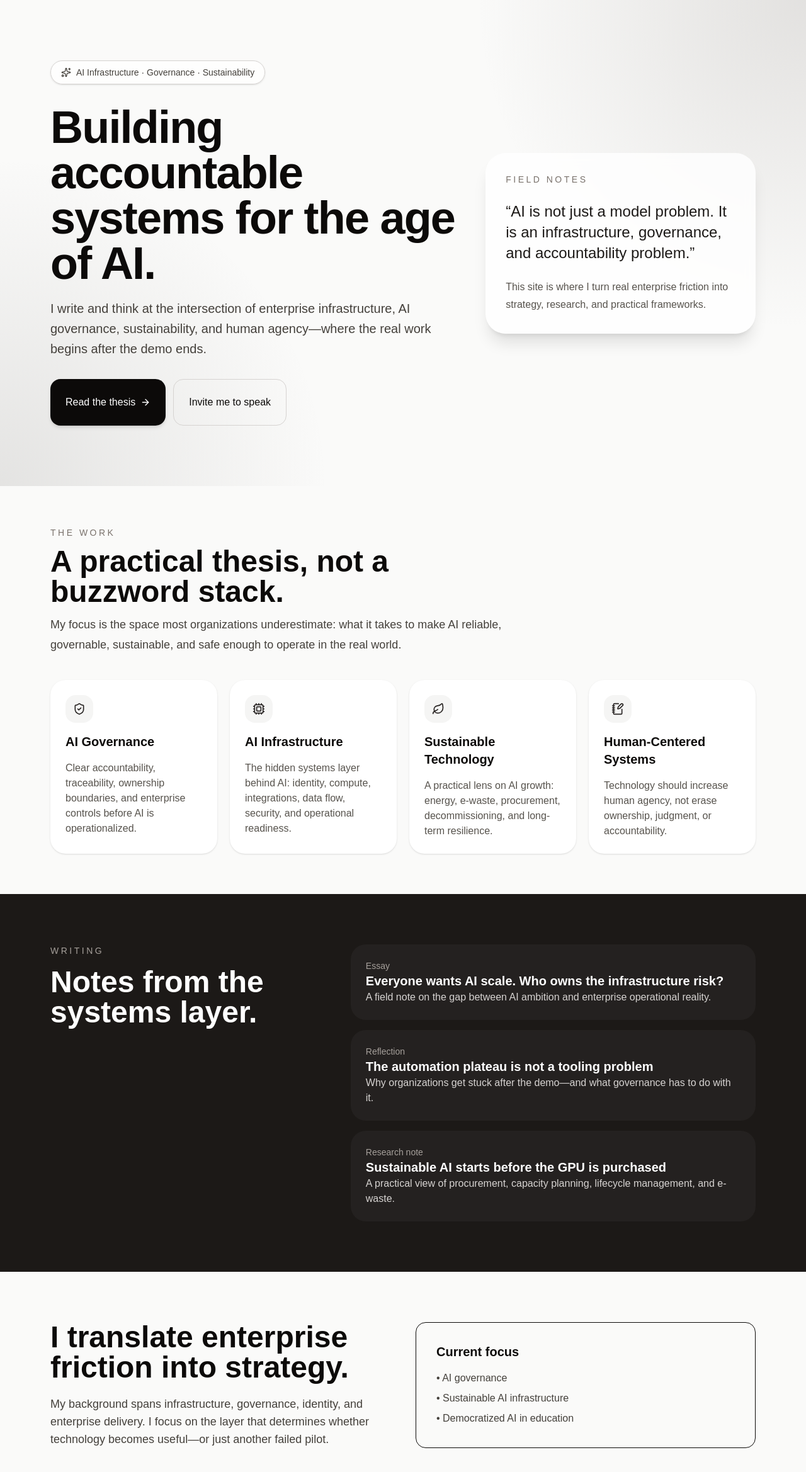
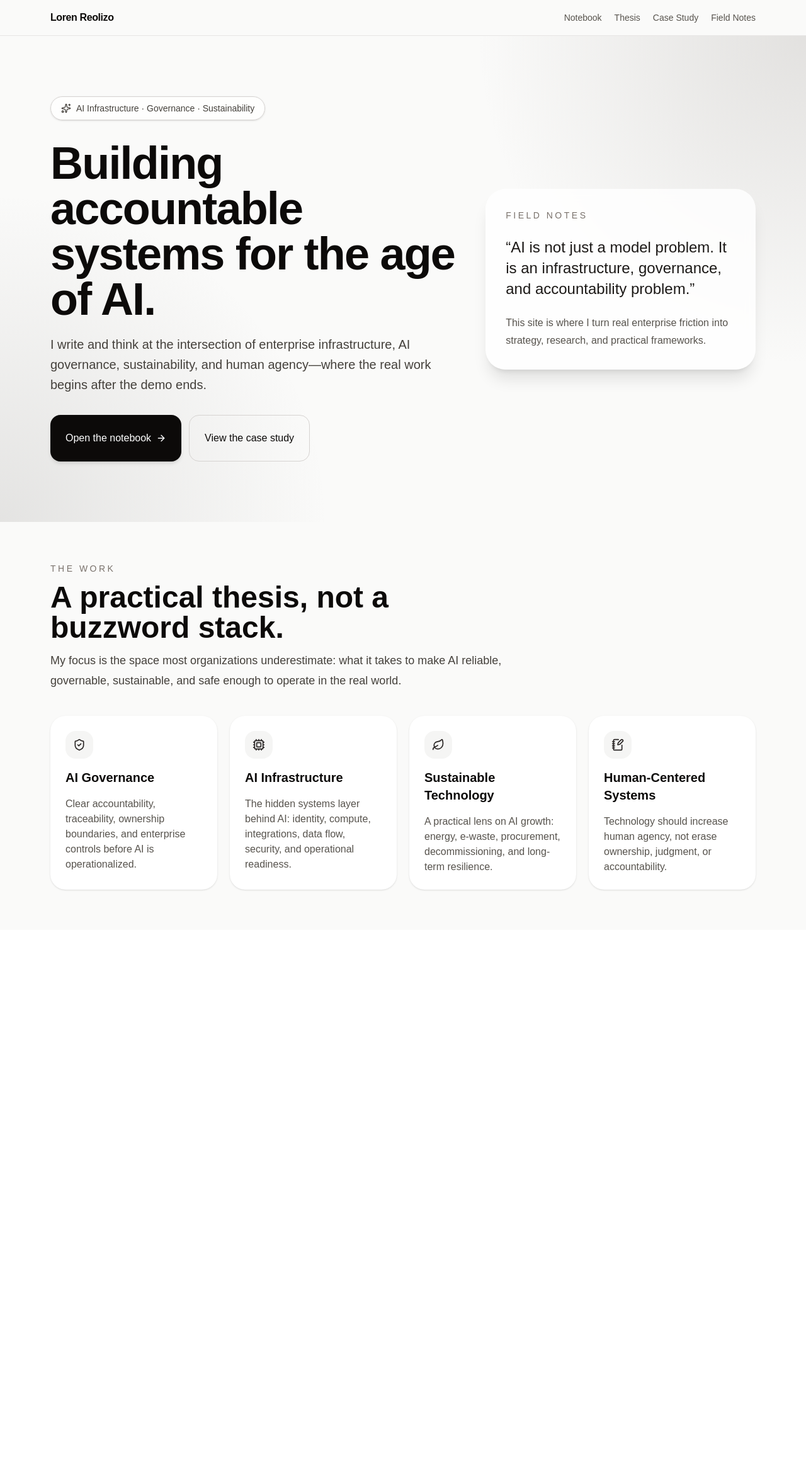
Before and after one commit to jreo771/771-site, a Next.js app: page / in a window 1280 px wide. Shown: the top 2338 px of the page at 63% size. After the commit the page ends 1477 px from the top, so only its background shows below. Built offline with nearby package versions, Linux system fonts and the light colour scheme.

Commit message:
wire navigation and notebook

```diff
--- a/app/page.tsx
+++ b/app/page.tsx
@@ -1,9 +1,10 @@
 "use client";
+
 import React from "react";
 import { motion } from "framer-motion";
 import { ArrowRight, ShieldCheck, Cpu, Leaf, NotebookPen, Mail, Sparkles } from "lucide-react";
 
-// 🔧 Minimal local components (replaces shadcn)
+// 🔧 Minimal local components
 function Card({ className = "", children }: { className?: string; children: React.ReactNode }) {
   return <div className={className}>{children}</div>;
 }
@@ -15,10 +16,12 @@ function CardContent({ className = "", children }: { className?: string; childre
 function Button({
   className = "",
   variant,
+  href,
   children,
 }: {
   className?: string;
   variant?: "outline";
+  href?: string;
   children: React.ReactNode;
 }) {
   const base = "inline-flex items-center justify-center font-medium transition";
@@ -26,6 +29,14 @@ function Button({
     variant === "outline"
       ? "border bg-transparent hover:bg-stone-100"
       : "bg-stone-950 text-white hover:bg-stone-800";
+
+  if (href) {
+    return (
+      <a href={href} className={`${base} ${styles} ${className}`}>
+        {children}
+      </a>
+    );
+  }
 
   return <button className={`${base} ${styles} ${className}`}>{children}</button>;
 }
@@ -76,12 +87,29 @@ const posts = [
 export default function LorenPersonalBrandSite() {
   return (
     <main className="min-h-screen bg-stone-50 text-stone-950">
+
+      {/* NAV */}
+      <nav className="sticky top-0 z-50 border-b border-stone-200 bg-stone-50/80 px-6 py-4 backdrop-blur md:px-12 lg:px-20">
+        <div className="mx-auto flex max-w-7xl items-center justify-between">
+          <a href="/" className="font-semibold tracking-tight">
+            Loren Reolizo
+          </a>
+          <div className="flex gap-5 text-sm text-stone-600">
+            <a href="/notebook" className="hover:text-stone-950">Notebook</a>
+            <a href="/thesis" className="hover:text-stone-950">Thesis</a>
+            <a href="/case-study" className="hover:text-stone-950">Case Study</a>
+            <a href="/field-notes" className="hover:text-stone-950">Field Notes</a>
+          </div>
+        </div>
+      </nav>
+
       {/* HERO */}
       <section className="relative overflow-hidden px-6 py-24 md:px-12 lg:px-20">
         <div className="absolute inset-0 bg-[radial-gradient(circle_at_top_right,rgba(120,113,108,0.18),transparent_35%),radial-gradient(circle_at_bottom_left,rgba(68,64,60,0.12),transparent_35%)]" />
 
         <div className="relative mx-auto grid max-w-7xl gap-12 lg:grid-cols-[1.2fr_0.8fr] lg:items-center">
           <motion.div initial={{ opacity: 0, y: 24 }} animate={{ opacity: 1, y: 0 }} transition={{ duration: 0.7 }} className="space-y-8">
+
             <div className="inline-flex items-center gap-2 rounded-full border border-stone-300 bg-white/70 px-4 py-2 text-sm text-stone-700 shadow-sm backdrop-blur">
               <Sparkles className="h-4 w-4" />
               AI Infrastructure · Governance · Sustainability
@@ -97,13 +125,15 @@ export default function LorenPersonalBrandSite() {
             </div>
 
             <div className="flex flex-col gap-3 sm:flex-row">
-              <Button className="rounded-2xl px-6 py-6 text-base shadow-md">
-                Read the thesis <ArrowRight className="ml-2 h-4 w-4" />
+              <Button href="/notebook" className="rounded-2xl px-6 py-6 text-base shadow-md">
+                Open the notebook <ArrowRight className="ml-2 h-4 w-4" />
               </Button>
-              <Button variant="outline" className="rounded-2xl border-stone-300 px-6 py-6 text-base">
-                Invite me to speak
+
+              <Button href="/case-study" variant="outline" className="rounded-2xl border-stone-300 px-6 py-6 text-base">
+                View the case study
               </Button>
             </div>
+
           </motion.div>
 
           <motion.div initial={{ opacity: 0, scale: 0.96 }} animate={{ opacity: 1, scale: 1 }} transition={{ duration: 0.7, delay: 0.15 }}>
@@ -152,46 +182,6 @@ export default function LorenPersonalBrandSite() {
         </div>
       </section>
 
-      {/* POSTS */}
-      <section className="bg-stone-900 px-6 py-20 text-white md:px-12 lg:px-20">
-        <div className="mx-auto grid max-w-7xl gap-12 lg:grid-cols-[0.8fr_1.2fr]">
-          <div className="space-y-4">
-            <p className="text-sm uppercase tracking-[0.25em] text-stone-400">Writing</p>
-            <h2 className="text-3xl font-semibold md:text-5xl">Notes from the systems layer.</h2>
-          </div>
-
-          <div className="grid gap-4">
-            {posts.map((post) => (
-              <Card key={post.title} className="rounded-3xl border-stone-700 bg-stone-800/70 p-6">
-                <p className="text-sm text-stone-400">{post.type}</p>
-                <h3 className="text-xl font-semibold">{post.title}</h3>
-                <p className="text-stone-300">{post.blurb}</p>
-              </Card>
-            ))}
-          </div>
-        </div>
-      </section>
-
-      {/* ABOUT */}
-      <section className="px-6 py-20 md:px-12 lg:px-20">
-        <div className="mx-auto grid max-w-7xl gap-10 lg:grid-cols-2">
-          <div className="space-y-5">
-            <h2 className="text-3xl font-semibold md:text-5xl">I translate enterprise friction into strategy.</h2>
-            <p className="text-lg text-stone-700">
-              My background spans infrastructure, governance, identity, and enterprise delivery. I focus on the layer that determines whether technology becomes useful—or just another failed pilot.
-            </p>
-          </div>
-
-          <Card className="rounded-2xl border p-8">
-            <h3 className="text-xl font-semibold mb-4">Current focus</h3>
-            <ul className="space-y-2 text-stone-700">
-              <li>• AI governance</li>
-              <li>• Sustainable AI infrastructure</li>
-              <li>• Democratized AI in education</li>
-            </ul>
-          </Card>
-        </div>
-      </section>
     </main>
   );
 }
```
